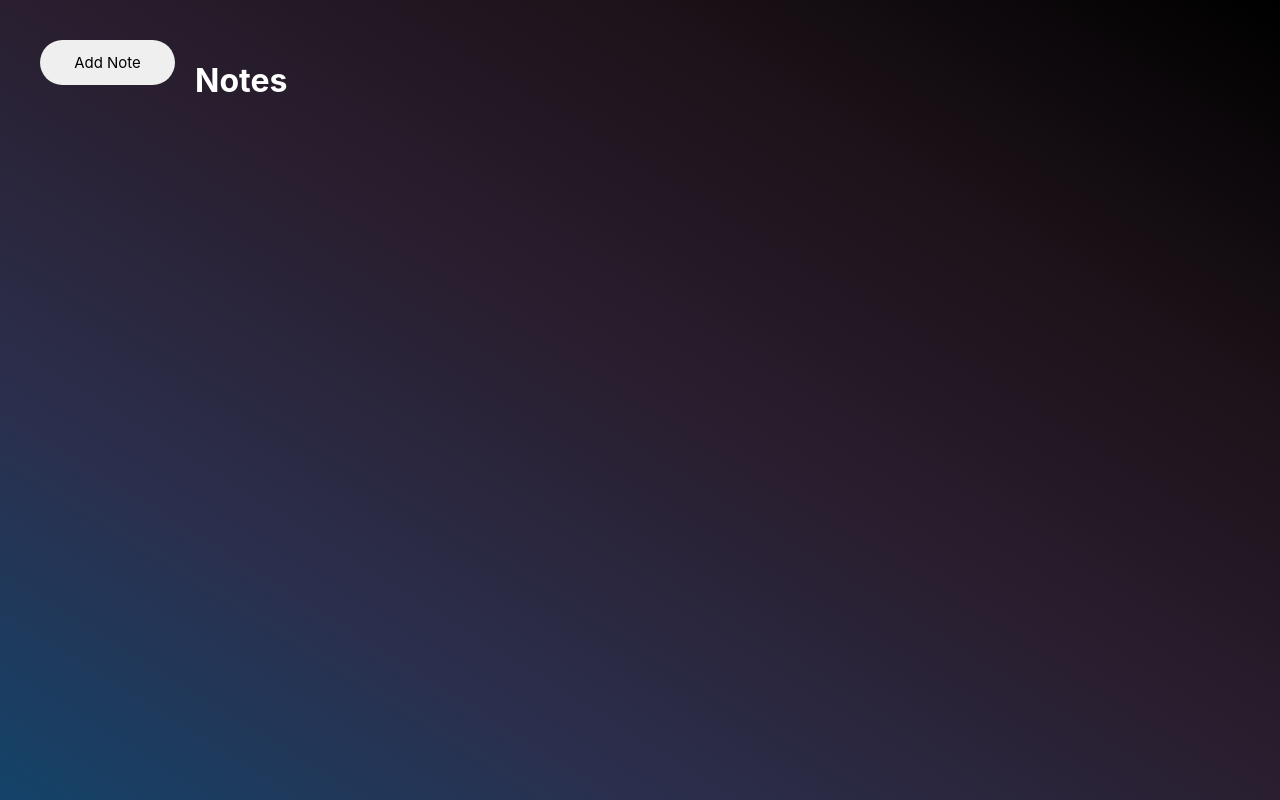
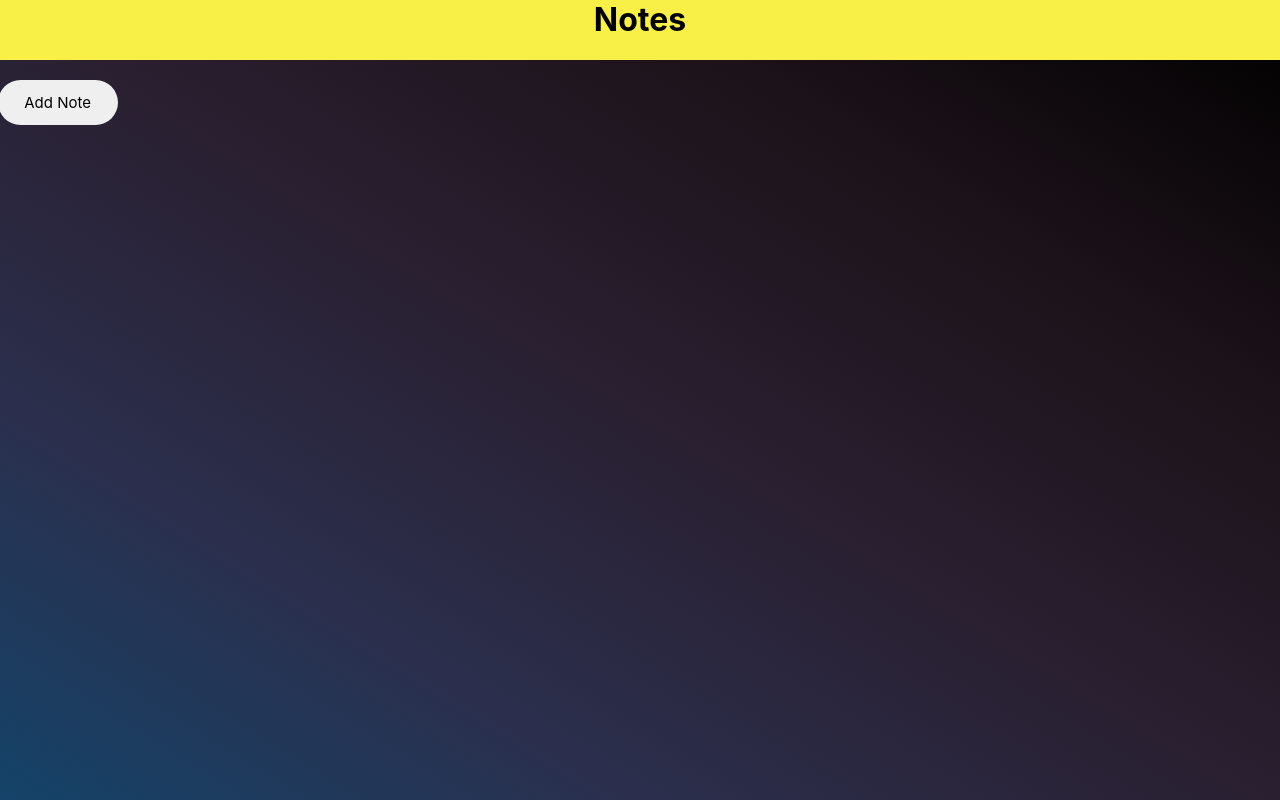
Before and after one commit to fahadshoukat/note-taking-app, a React (Create React App) app: page / in a window 1280 px wide. Built offline with nearby package versions, Linux system fonts and the light colour scheme.

Commit message:
styling header sidebar and note container components

```diff
--- a/src/App.css
+++ b/src/App.css
@@ -17,7 +17,8 @@ body {
 
 .app-container {
   height: 100%;
-  display: flex;
   gap: 20px;
-  padding: 40px;
+  width: 89vw;
+  margin-top: 10vh;
+  right: 0;
 }
--- a/src/App.tsx
+++ b/src/App.tsx
@@ -1,47 +1,51 @@
 import SideBar from "./components/sideBar/SideBar";
 import NoteContainer from "./components/noteContainer/NoteContainer";
+import Header from "./components/header/Header";
 import { useState } from "react";
 
 import "./App.css";
 
-interface AddObject{
-  id: string,
-  text: string,
-  time: Date,
-  color: string
+interface AddObject {
+  id: string;
+  text: string;
+  time: Date;
+  color: string;
 }
 
 function App() {
-  const [notes, setNotes] = useState <AddObject[]>([]);
+  const [notes, setNotes] = useState<AddObject[]>([]);
 
   const addNote = (color: string) => {
     const tempNotes = [...notes];
 
     tempNotes.unshift({
-      id: Date.now() + "" + Math.floor(Math.random()*90),
+      id: Date.now() + "" + Math.floor(Math.random() * 90),
       text: "",
       time: new Date(),
-      color
+      color,
     });
 
-    setNotes(tempNotes)
+    setNotes(tempNotes);
   };
 
-  const deleteNote = (id: any) => {
+  const deleteNote = (id: string) => {
     const tempNotes = [...notes];
 
-    const index = tempNotes.findIndex((item) => item.id === id)
+    const index = tempNotes.findIndex((item) => item.id === id);
 
-    if(index < 0) return
+    if (index < 0) return;
 
-    tempNotes.splice(index, 1)
-    setNotes(tempNotes)
-  }
+    tempNotes.splice(index, 1);
+    setNotes(tempNotes);
+  };
 
   return (
-    <div className="app-container">
+    <div>
+      <Header />
       <SideBar addNote={addNote} />
-      <NoteContainer notes={notes} deleteNote={deleteNote} />
+      <div className="app-container">
+        <NoteContainer notes={notes} deleteNote={deleteNote} />
+      </div>
     </div>
   );
 }
--- a/src/components/header/header.css
+++ b/src/components/header/header.css
@@ -1,3 +1,11 @@
 h1 {
-    color: white;
+    color: black;
+    text-align: center;
+    position: fixed;
+    top: 0;
+    margin: 0;
+    width: 100%;
+    height: 60px;
+    z-index: 1000;
+    background-color: #f9f047;
 }
--- a/src/components/note/note.css
+++ b/src/components/note/note.css
@@ -52,13 +52,9 @@ span {
 
 svg {
   width: 15px;
-  fill: #eee;
+  fill: black;
 }
 
-.icon:hover {
-  background: #ff3636;
+svg:hover {
+    cursor: pointer;
 }
-
-#deleteBtn:focus {
-  outline: none;
-}
--- a/src/components/noteContainer/NoteContainer.tsx
+++ b/src/components/noteContainer/NoteContainer.tsx
@@ -1,4 +1,3 @@
-import Header from "../header/Header";
 import Note from "../note/Note";
 import "./noteContainer.css";
 
@@ -6,14 +5,11 @@ const NoteContainer = (props: any) => {
   console.log(props);
 
   return (
-    <div>
-      <Header />
       <div className="note-container">
         {props.notes.map((item: any) => (
           <Note key={item.id} note={item} deleteNote={props.deleteNote} />
         ))}
       </div>
-    </div>
   );
 };
 
--- a/src/components/noteContainer/noteContainer.css
+++ b/src/components/noteContainer/noteContainer.css
@@ -3,4 +3,6 @@
     flex-direction: row;
     gap: 20px;
     flex-wrap: wrap;
+    position: relative;
+    left: 10vw;
 }
--- a/src/components/sideBar/sideBar.css
+++ b/src/components/sideBar/sideBar.css
@@ -2,7 +2,10 @@
     display: flex;
     flex-direction: column;
     text-align: center;
+    align-items: center;
     gap: 20px;
+    position: fixed;
+    width: 9vw;
 }
 
 .sideBar_list {
@@ -28,7 +31,7 @@
 }
 
 .addBtn {
-    width: 9em;
+    width: 8em;
     height: 3em;
     border-radius: 30em;
     font-size: 15px;
```
